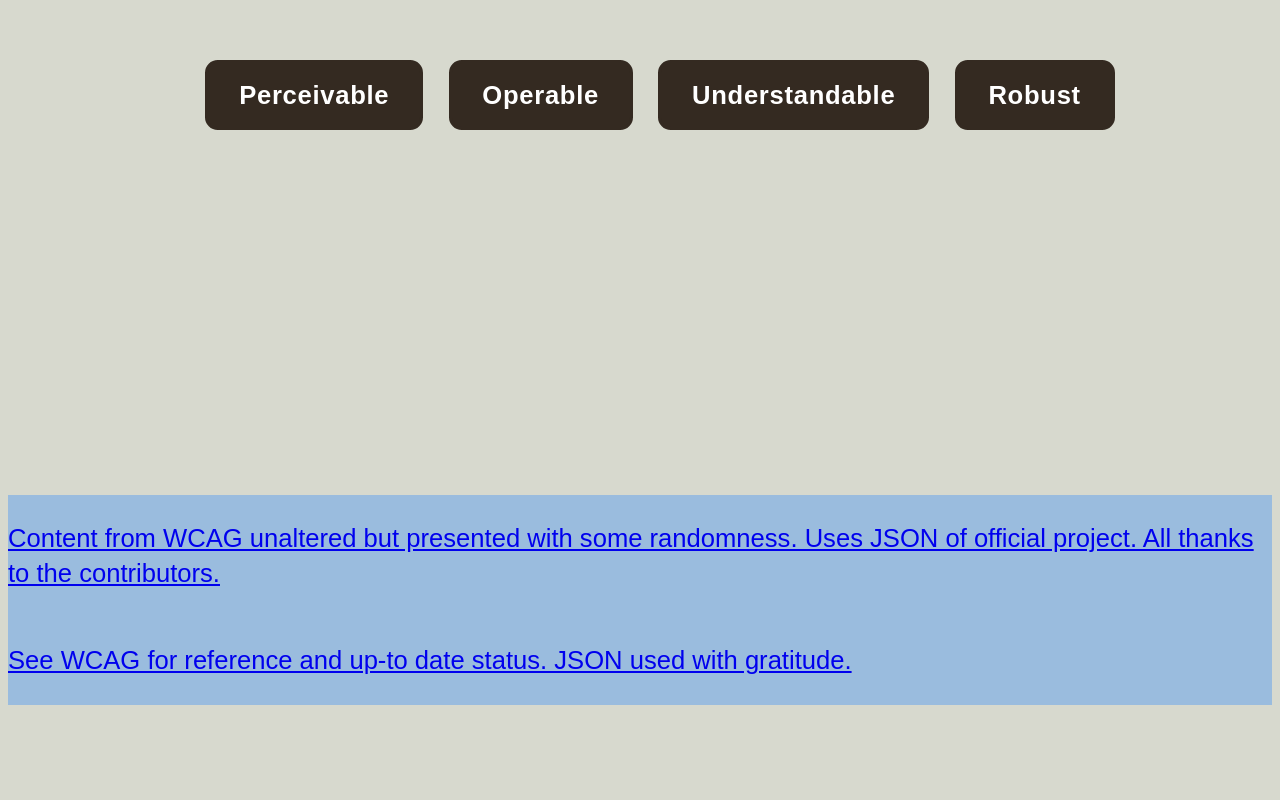
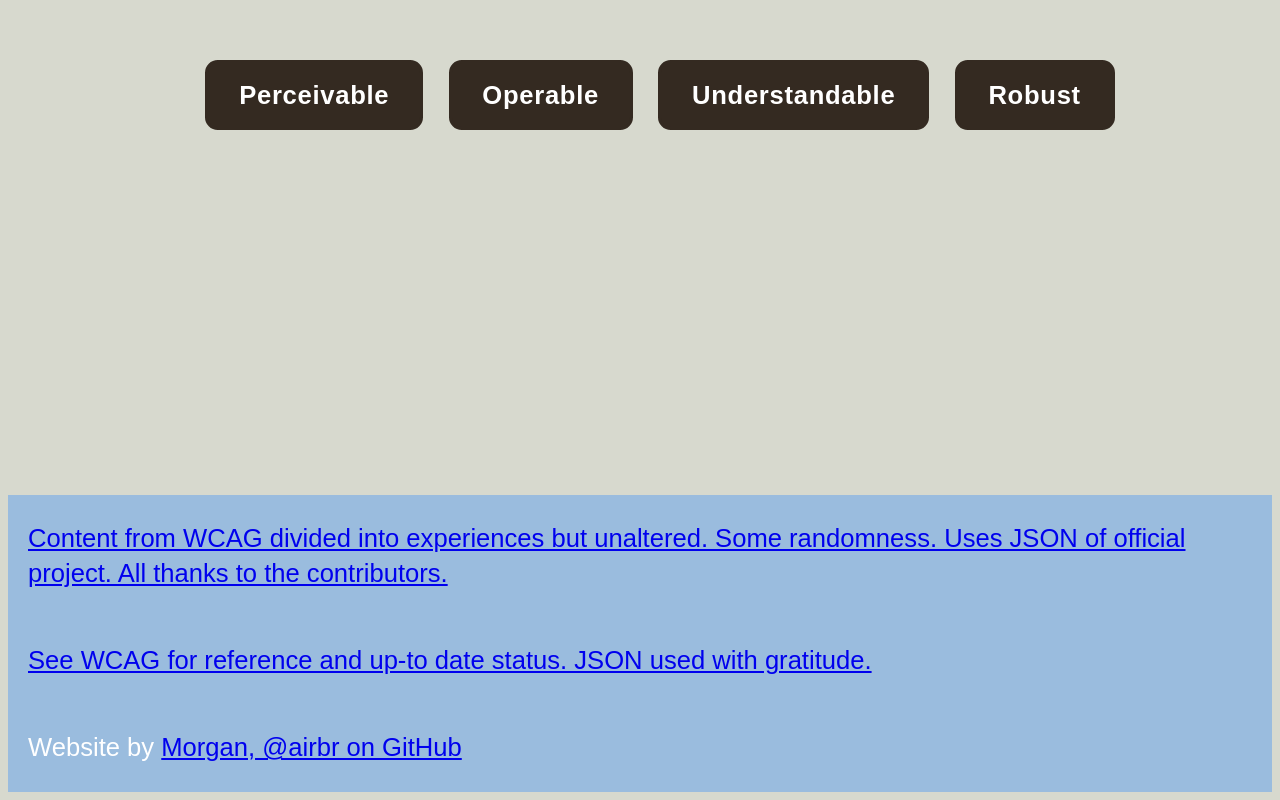
Before and after one commit to airbr/WCAG-JSON-experience, a website: page index.html in a window 1280 px wide. Shown: the part 313-1113 px from the top of the page. Before the commit the page ends 1026 px from the top, so only its background shows below. Drawn offline with Linux system fonts and the light colour scheme.

Commit message:
Footer etc.

```diff
--- a/css/style.css
+++ b/css/style.css
@@ -266,6 +266,7 @@ footer {
   justify-content: center;
   background-color: #9abcde;
   color: white;
+  padding-inline: 20px;
 }
 
 /* ==========================================================================
--- a/index.html
+++ b/index.html
@@ -39,8 +39,9 @@
 </main>
 <footer>
 
-<p><a href="https://github.com/w3c/wcag/tree/main/11ty/json#readme">Content from WCAG unaltered but presented with some randomness. Uses JSON of official project. All thanks to the contributors.</a></p>
+<p><a href="https://github.com/w3c/wcag/tree/main/11ty/json#readme">Content from WCAG divided into experiences but unaltered. Some randomness. Uses JSON of official project. All thanks to the contributors.</a></p>
 <p><a href="https://www.w3.org/TR/WCAG22/">See WCAG for reference and up-to date status. JSON used with gratitude.</a></p>
+<p>Website by <a href="https://github.com/airbr">Morgan, @airbr on GitHub</a></p>
 
 </footer>
 </body>
```
